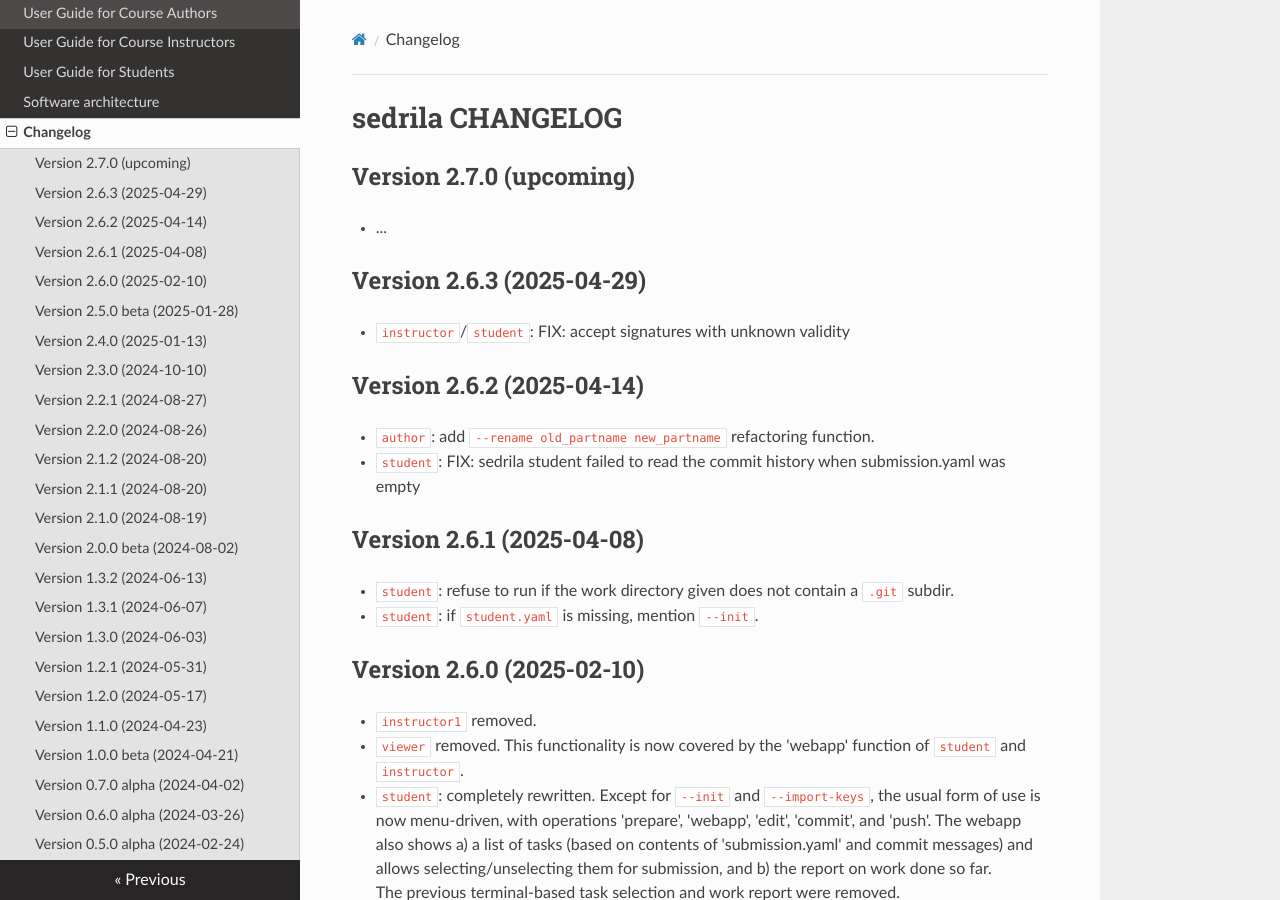
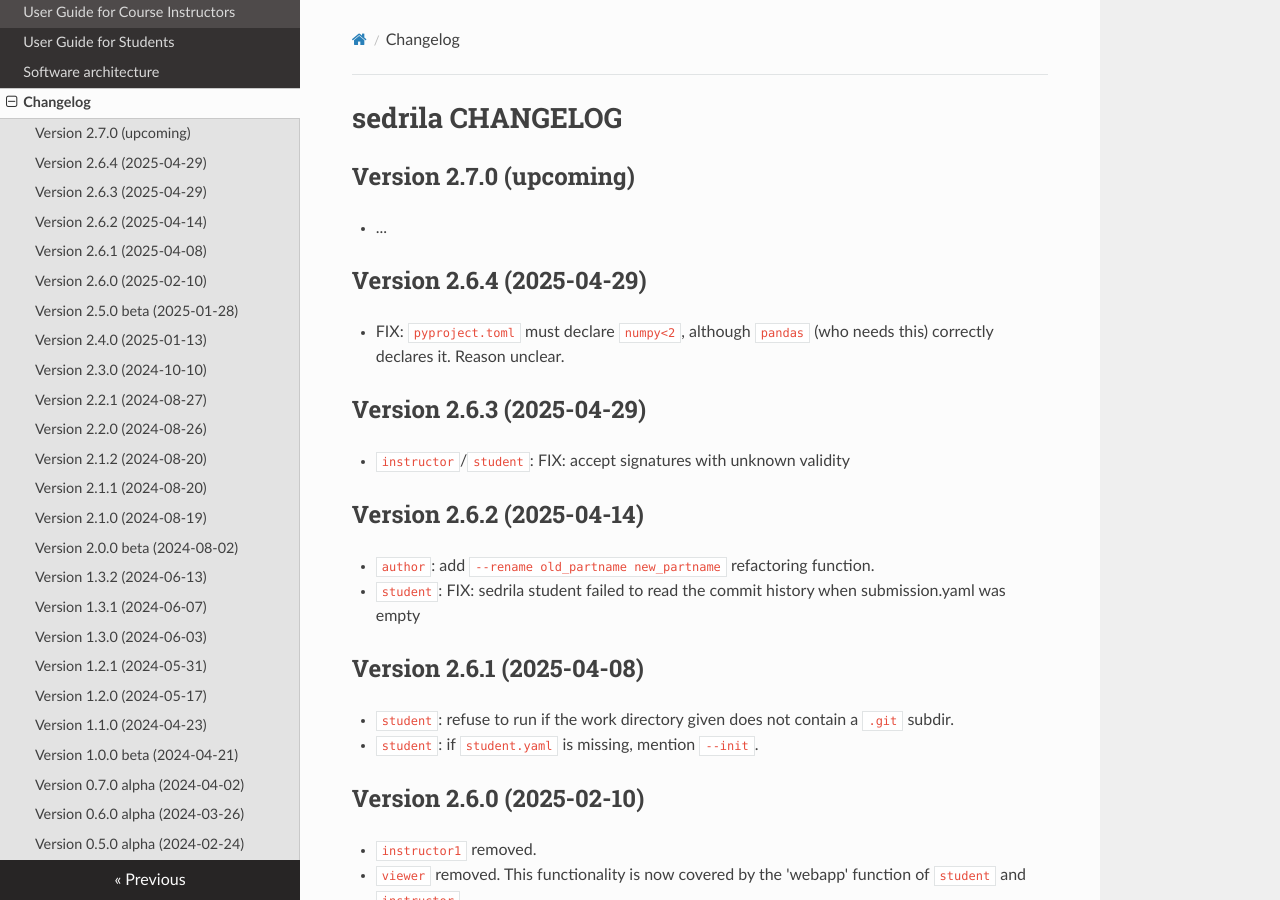
Before and after one commit to fubinf/sedrila, an MkDocs documentation site: the page built from docs/changelog.md, in a window 1280 px wide and 900 px high. Built offline with MkDocs 1.6.1, drawn with Linux system fonts in a browser that asks for light colours; nearby versions of some CDN libraries.

Commit message:
changelog.md, pyproject.toml: prepare for 2.6.4

```diff
--- a/docs/changelog.md
+++ b/docs/changelog.md
@@ -3,6 +3,10 @@
 
 ## Version 2.7.0 (upcoming)
 - ...
+
+## Version 2.6.4 (2025-04-29)
+- FIX: `pyproject.toml` must declare `numpy<2`, although `pandas` (who needs this) correctly declares it.
+  Reason unclear.
 
 ## Version 2.6.3 (2025-04-29)
 - `instructor`/`student`: FIX: accept signatures with unknown validity
--- a/pyproject.toml
+++ b/pyproject.toml
@@ -4,7 +4,7 @@
 # https://python-poetry.org/docs/pyproject/
 [tool.poetry]
 name = "sedrila"
-version = "2.6.3"
+version = "2.6.4"
 description = "Tool infrastructure for building and running \"self-driven lab\" courses"
 license = "MIT"
 authors = ["Lutz Prechelt <prechelt@inf.fu-berlin.de>"]
@@ -53,6 +53,7 @@
 Markdown = "^3.7"
 matplotlib = "^3.9"
 mdx_linkify = "^2.1"
+numpy = "<2"  # why needed? pandas 2.2 needs this, but declares it correctly!
 pandas = "^2.2"
 Pygments = "^2.17"
 PyYAML = "^6.0"
```
